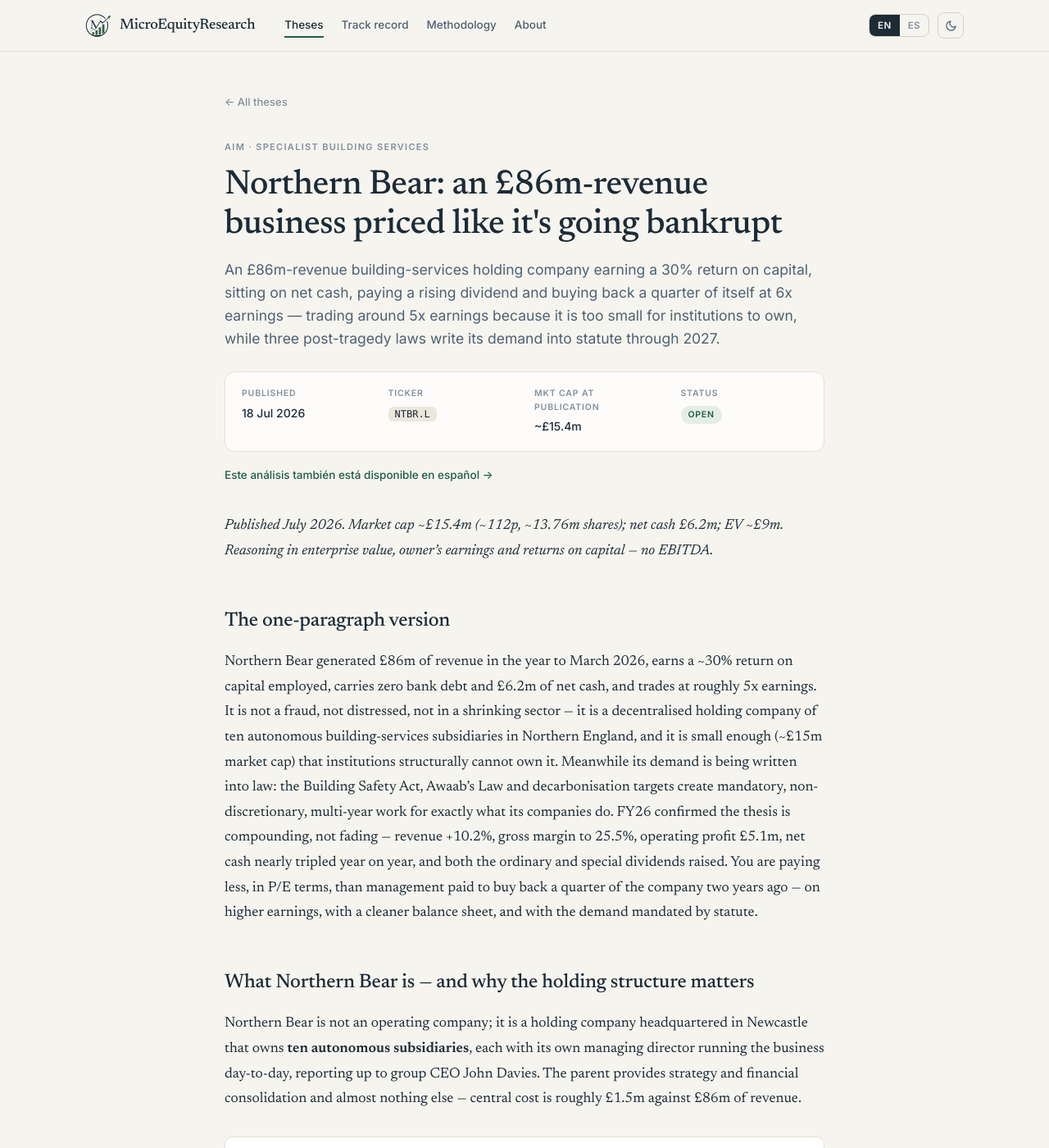
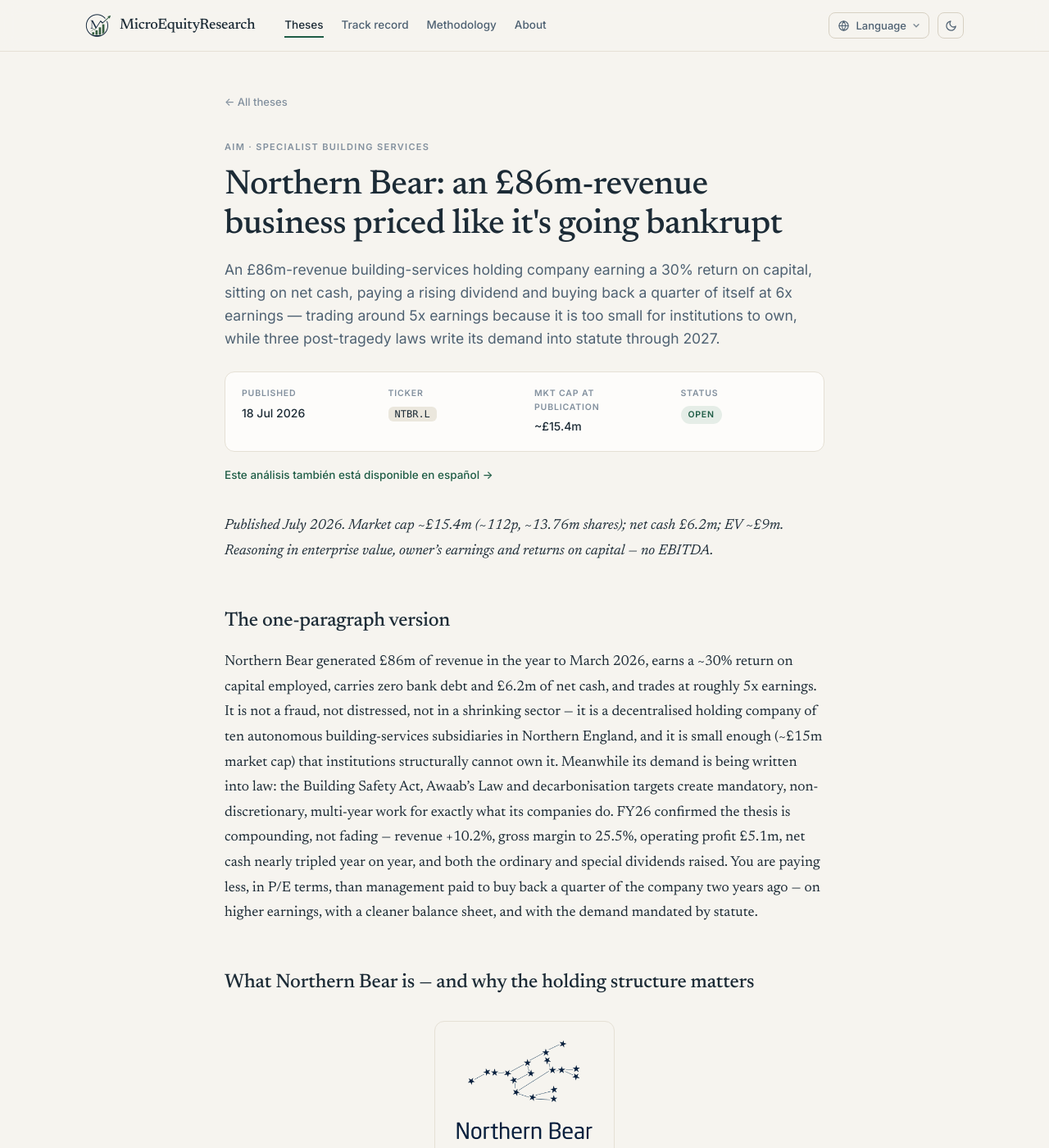
Before and after one commit to trackcmg/micro_cap_invest, a Jekyll site: the page built from _theses_en/ntbr-l.md, in a window 1280 px wide and 1400 px high. Shown: the whole window at 82% size. Built offline with Jekyll 4.4.1, drawn with Linux system fonts in a browser that asks for light colours.

Commit message:
Selector de idioma desplegable con cambio total (navega a la version traducida via hreflang), logo de Northern Bear y cache-busting de assets
Co-Authored-By: Claude Fable 5 <noreply@anthropic.com>

```diff
--- a/_includes/head.html
+++ b/_includes/head.html
@@ -5,16 +5,35 @@
     (function () {
       var d = document.documentElement;
       try {
+        /* Single-language pages (theses) declare their own language: the UI
+           follows the document so the page is coherent end to end. */
+        var forced = d.getAttribute('data-page-lang');
         var q = new URLSearchParams(location.search).get('lang');
-        var l = (q === 'es' || q === 'en') ? q : (localStorage.getItem('cmg-lang') || 'en');
         if (q === 'es' || q === 'en') { localStorage.setItem('cmg-lang', q); }
+        var pref = (q === 'es' || q === 'en') ? q : (localStorage.getItem('cmg-lang') || 'en');
+        var l = forced || pref;
         d.setAttribute('data-lang', l);
-        if (!d.hasAttribute('data-fixed-lang')) { d.setAttribute('lang', l); }
+        d.setAttribute('lang', l);
         if (localStorage.getItem('cmg-theme') === 'dark') { d.setAttribute('data-theme', 'dark'); }
       } catch (e) { d.setAttribute('data-lang', 'en'); }
     })();
   </script>
   {% seo %}
+
+  {%- comment -%}
+    Language alternates. On a thesis these point at the other language version,
+    which is both correct SEO and what the language switcher navigates to.
+  {%- endcomment -%}
+  {% if page.collection %}
+    {% if page.collection == "theses_en" %}
+      {% assign cp = site.theses_es | where: "ticker", page.ticker | first %}
+    {% else %}
+      {% assign cp = site.theses_en | where: "ticker", page.ticker | first %}
+    {% endif %}
+    <link rel="alternate" hreflang="{{ page.lang }}" href="{{ page.url | relative_url }}">
+    {% if cp %}<link rel="alternate" hreflang="{{ cp.lang }}" href="{{ cp.url | relative_url }}">{% endif %}
+  {% endif %}
+
   <meta name="color-scheme" content="light dark">
   <meta name="theme-color" content="#f6f4ef">
   <link rel="icon" type="image/png" sizes="32x32" href="{{ '/assets/img/favicon-32.png' | relative_url }}">
@@ -23,9 +42,14 @@
   <link rel="preconnect" href="https://fonts.googleapis.com">
   <link rel="preconnect" href="https://fonts.gstatic.com" crossorigin>
   <link href="https://fonts.googleapis.com/css2?family=Inter:wght@400;500;600&family=Newsreader:ital,opsz,wght@0,6..72,400;0,6..72,500;0,6..72,600;1,6..72,400&display=swap" rel="stylesheet">
-  <link rel="stylesheet" href="{{ '/assets/css/main.css' | relative_url }}">
+  {%- comment -%}
+    ?v=<build time> busts the browser cache on every deploy, so visitors never
+    get a stale stylesheet or script after an update.
+  {%- endcomment -%}
+  {% assign v = site.time | date: '%Y%m%d%H%M%S' %}
+  <link rel="stylesheet" href="{{ '/assets/css/main.css' | relative_url }}?v={{ v }}">
   {% if page.charts %}<script defer src="https://cdn.jsdelivr.net/npm/chart.js@4.4.1/dist/chart.umd.min.js"></script>{% endif %}
-  <script defer src="{{ '/assets/js/site.js' | relative_url }}"></script>
-  <script defer src="{{ '/assets/js/data.js' | relative_url }}"></script>
-  {% if page.page_js %}<script defer src="{{ page.page_js | relative_url }}"></script>{% endif %}
+  <script defer src="{{ '/assets/js/site.js' | relative_url }}?v={{ v }}"></script>
+  <script defer src="{{ '/assets/js/data.js' | relative_url }}?v={{ v }}"></script>
+  {% if page.page_js %}<script defer src="{{ page.page_js | relative_url }}?v={{ v }}"></script>{% endif %}
 </head>
--- a/_includes/header.html
+++ b/_includes/header.html
@@ -13,9 +13,22 @@
     </nav>
 
     <div class="header-actions">
-      <div class="lang-switch" role="group" aria-label="Language / Idioma">
-        <button type="button" class="lang-btn" data-set-lang="en" aria-label="English">EN</button>
-        <button type="button" class="lang-btn" data-set-lang="es" aria-label="Español">ES</button>
+      <div class="lang-menu" data-lang-menu>
+        <button type="button" class="lang-trigger" data-lang-toggle aria-expanded="false" aria-haspopup="true" aria-controls="lang-dropdown">
+          <svg width="15" height="15" viewBox="0 0 24 24" fill="none" stroke="currentColor" stroke-width="1.8" stroke-linecap="round" stroke-linejoin="round" aria-hidden="true"><circle cx="12" cy="12" r="9"/><path d="M3 12h18M12 3a15 15 0 0 1 0 18a15 15 0 0 1 0-18z"/></svg>
+          <span data-i18n="nav.language">Language</span>
+          <svg class="lang-caret" width="10" height="10" viewBox="0 0 12 12" fill="none" stroke="currentColor" stroke-width="1.8" stroke-linecap="round" aria-hidden="true"><path d="M2.5 4.5L6 8l3.5-3.5"/></svg>
+        </button>
+        <div class="lang-dropdown" id="lang-dropdown" role="menu" hidden>
+          <button type="button" role="menuitem" class="lang-option" data-set-lang="en" lang="en">
+            <span>English</span>
+            <svg class="lang-check" width="13" height="13" viewBox="0 0 24 24" fill="none" stroke="currentColor" stroke-width="2.5" stroke-linecap="round" stroke-linejoin="round" aria-hidden="true"><path d="M20 6L9 17l-5-5"/></svg>
+          </button>
+          <button type="button" role="menuitem" class="lang-option" data-set-lang="es" lang="es">
+            <span>Español</span>
+            <svg class="lang-check" width="13" height="13" viewBox="0 0 24 24" fill="none" stroke="currentColor" stroke-width="2.5" stroke-linecap="round" stroke-linejoin="round" aria-hidden="true"><path d="M20 6L9 17l-5-5"/></svg>
+          </button>
+        </div>
       </div>
       <button type="button" class="theme-toggle" data-theme-toggle aria-label="Toggle dark mode">
         <svg class="icon-moon" width="15" height="15" viewBox="0 0 24 24" fill="none" stroke="currentColor" stroke-width="2" stroke-linecap="round" stroke-linejoin="round" aria-hidden="true"><path d="M21 12.79A9 9 0 1 1 11.21 3 7 7 0 0 0 21 12.79z"/></svg>
--- a/_layouts/default.html
+++ b/_layouts/default.html
@@ -1,5 +1,5 @@
 <!DOCTYPE html>
-<html lang="{{ page.lang | default: 'en' }}"{% if page.collection %} data-fixed-lang="true"{% endif %}>
+<html lang="{{ page.lang | default: 'en' }}"{% if page.collection %} data-page-lang="{{ page.lang }}"{% endif %}>
 {% include head.html %}
 <body
   data-theses-index="{{ '/api/theses.json' | relative_url }}"
--- a/_theses_en/ntbr-l.md
+++ b/_theses_en/ntbr-l.md
@@ -17,6 +17,8 @@ image: /assets/theses/NTBR.L/holding_structure.png
 Northern Bear generated £86m of revenue in the year to March 2026, earns a ~30% return on capital employed, carries zero bank debt and £6.2m of net cash, and trades at roughly 5x earnings. It is not a fraud, not distressed, not in a shrinking sector — it is a decentralised holding company of ten autonomous building-services subsidiaries in Northern England, and it is small enough (~£15m market cap) that institutions structurally cannot own it. Meanwhile its demand is being written into law: the Building Safety Act, Awaab's Law and decarbonisation targets create mandatory, non-discretionary, multi-year work for exactly what its companies do. FY26 confirmed the thesis is compounding, not fading — revenue +10.2%, gross margin to 25.5%, operating profit £5.1m, net cash nearly tripled year on year, and both the ordinary and special dividends raised. You are paying less, in P/E terms, than management paid to buy back a quarter of the company two years ago — on higher earnings, with a cleaner balance sheet, and with the demand mandated by statute.
 
 ## What Northern Bear is — and why the holding structure matters
+
+<img class="thesis-logo" src="../../assets/theses/NTBR.L/northern-bear-logo.png" alt="Northern Bear plc">
 
 Northern Bear is not an operating company; it is a holding company headquartered in Newcastle that owns **ten autonomous subsidiaries**, each with its own managing director running the business day-to-day, reporting up to group CEO John Davies. The parent provides strategy and financial consolidation and almost nothing else — central cost is roughly £1.5m against £86m of revenue.
 
--- a/assets/css/main.css
+++ b/assets/css/main.css
@@ -171,19 +171,46 @@ html:not([data-lang]) .lang-es { display: none !important; }
 
 .header-actions { display: flex; align-items: center; gap: 10px; margin-left: auto; }
 
-.lang-switch {
-  display: inline-flex; border: 1px solid var(--hair-2); border-radius: 8px; overflow: hidden;
+/* ── Language menu ──────────────────────────────────────────── */
+.lang-menu { position: relative; }
+
+.lang-trigger {
+  display: inline-flex; align-items: center; gap: 7px;
+  height: 32px; padding: 0 10px;
+  border: 1px solid var(--hair-2); border-radius: 8px;
+  background: transparent; color: var(--ink-2);
+  font-size: 13px; font-weight: 500; cursor: pointer;
+  transition: color 140ms ease, border-color 140ms ease;
 }
-.lang-btn {
-  border: 0; background: transparent; color: var(--ink-3);
-  font-size: 11.5px; font-weight: 600; letter-spacing: 0.04em;
-  padding: 6px 10px; cursor: pointer;
-  transition: background 140ms ease, color 140ms ease;
+.lang-trigger:hover { color: var(--ink); border-color: var(--ink-3); }
+.lang-caret { transition: transform 160ms ease; opacity: 0.7; }
+.lang-trigger[aria-expanded="true"] .lang-caret { transform: rotate(180deg); }
+
+.lang-dropdown {
+  position: absolute; top: calc(100% + 6px); right: 0; z-index: 60;
+  min-width: 152px; padding: 5px;
+  background: var(--surface);
+  border: 1px solid var(--hair-2); border-radius: 10px;
+  box-shadow: var(--shadow);
+  animation: langIn 130ms ease;
 }
-html[data-lang="en"] .lang-btn[data-set-lang="en"],
-html[data-lang="es"] .lang-btn[data-set-lang="es"] {
-  background: var(--ink); color: var(--paper);
+.lang-dropdown[hidden] { display: none; }
+
+@keyframes langIn { from { opacity: 0; transform: translateY(-4px); } to { opacity: 1; transform: none; } }
+
+.lang-option {
+  display: flex; align-items: center; justify-content: space-between; gap: 12px;
+  width: 100%; padding: 8px 10px;
+  border: 0; border-radius: 7px; background: transparent;
+  color: var(--ink); font-size: 13.5px; font-weight: 500;
+  text-align: left; cursor: pointer;
+  transition: background 120ms ease;
 }
+.lang-option:hover { background: var(--surface-2); }
+
+.lang-check { opacity: 0; flex-shrink: 0; color: var(--accent); }
+html[data-lang="en"] .lang-option[data-set-lang="en"] .lang-check,
+html[data-lang="es"] .lang-option[data-set-lang="es"] .lang-check { opacity: 1; }
 
 .theme-toggle, .nav-toggle {
   display: inline-flex; align-items: center; justify-content: center;
@@ -577,6 +604,17 @@ html[data-lang="es"] .lang-btn[data-set-lang="es"] {
   background: var(--surface);
 }
 
+/* Company logo inside an article: small, and always on a light card so
+   navy-on-transparent logos stay legible in dark mode too. */
+.prose img.thesis-logo {
+  max-width: 220px;
+  margin: 26px auto 34px;
+  padding: 20px 24px;
+  background: #f6f4ef;
+  border: 1px solid var(--hair);
+  border-radius: 12px;
+}
+
 /* An italic-only line right after an image reads as its caption */
 .prose p:has(> img) { margin: 0; }
 .prose p:has(> img) + p:has(> em:only-child) {
--- a/assets/js/site.js
+++ b/assets/js/site.js
@@ -10,6 +10,7 @@
   var I18N = {
     en: {
       'a11y.skip': 'Skip to content',
+      'nav.language': 'Language',
       'nav.theses': 'Theses',
       'nav.track': 'Track record',
       'nav.method': 'Methodology',
@@ -54,6 +55,7 @@
     },
     es: {
       'a11y.skip': 'Saltar al contenido',
+      'nav.language': 'Idioma',
       'nav.theses': 'Tesis',
       'nav.track': 'Track record',
       'nav.method': 'Metodología',
@@ -162,12 +164,32 @@
     });
   };
 
+  /* URL of this page in another language, if a dedicated version exists
+     (declared as <link rel="alternate" hreflang="…"> — theses only). */
+  function alternateUrl(l) {
+    var alt = document.querySelector('link[rel="alternate"][hreflang="' + l + '"]');
+    if (!alt) { return null; }
+    var href = alt.getAttribute('href');
+    if (!href) { return null; }
+    var target;
+    try { target = new URL(href, location.href); } catch (e) { return null; }
+    var a = target.pathname.replace(/\/+$/, '');
+    var b = location.pathname.replace(/\/+$/, '');
+    return a === b ? null : target.href;      // null when it is this very page
+  }
+
   CMG.setLang = function (l) {
     if (l !== 'en' && l !== 'es') { return; }
     try { localStorage.setItem('cmg-lang', l); } catch (e) {}
+
+    /* Single-language pages (theses) switch by navigating to their
+       counterpart, so the change is total: chrome *and* content. */
+    var url = alternateUrl(l);
+    if (url) { location.href = url; return; }
+
     var d = document.documentElement;
     d.setAttribute('data-lang', l);
-    if (!d.hasAttribute('data-fixed-lang')) { d.setAttribute('lang', l); }
+    d.setAttribute('lang', l);
     CMG.applyI18n();
     CMG.localizeDates();
     CMG.dedupeThesisCards();
@@ -184,10 +206,50 @@
     document.dispatchEvent(new CustomEvent('cmg:theme'));
   };
 
+  /* ── language dropdown ──────────────────────────────────── */
+  function initLangMenu() {
+    var menu = document.querySelector('[data-lang-menu]');
+    if (!menu) { return null; }
+    var trigger = menu.querySelector('[data-lang-toggle]');
+    var dropdown = menu.querySelector('.lang-dropdown');
+    if (!trigger || !dropdown) { return null; }
+
+    function onDocClick(e) { if (!menu.contains(e.target)) { close(); } }
+    function onKey(e) {
+      if (e.key === 'Escape') { close(); trigger.focus(); }
+    }
+    function open() {
+      dropdown.hidden = false;
+      trigger.setAttribute('aria-expanded', 'true');
+      document.addEventListener('click', onDocClick);
+      document.addEventListener('keydown', onKey);
+      var first = dropdown.querySelector('.lang-option');
+      if (first) { first.focus(); }
+    }
+    function close() {
+      dropdown.hidden = true;
+      trigger.setAttribute('aria-expanded', 'false');
+      document.removeEventListener('click', onDocClick);
+      document.removeEventListener('keydown', onKey);
+    }
+
+    trigger.addEventListener('click', function (e) {
+      e.stopPropagation();
+      if (dropdown.hidden) { open(); } else { close(); }
+    });
+
+    return close;
+  }
+
   /* ── boot ───────────────────────────────────────────────── */
   function init() {
+    var closeLangMenu = initLangMenu();
+
     document.querySelectorAll('[data-set-lang]').forEach(function (btn) {
-      btn.addEventListener('click', function () { CMG.setLang(btn.getAttribute('data-set-lang')); });
+      btn.addEventListener('click', function () {
+        if (closeLangMenu) { closeLangMenu(); }
+        CMG.setLang(btn.getAttribute('data-set-lang'));
+      });
     });
 
     var themeBtn = document.querySelector('[data-theme-toggle]');
```
Also changed, not shown: _theses_es/ntbr-l.md (+2 -0 lines), assets/theses/NTBR.L/northern-bear-logo.png (added).
